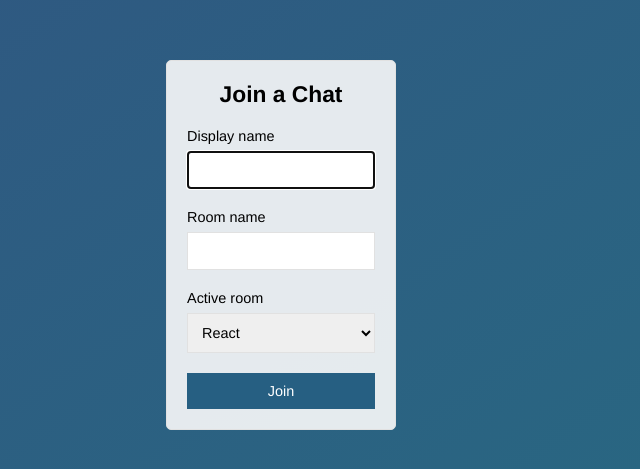
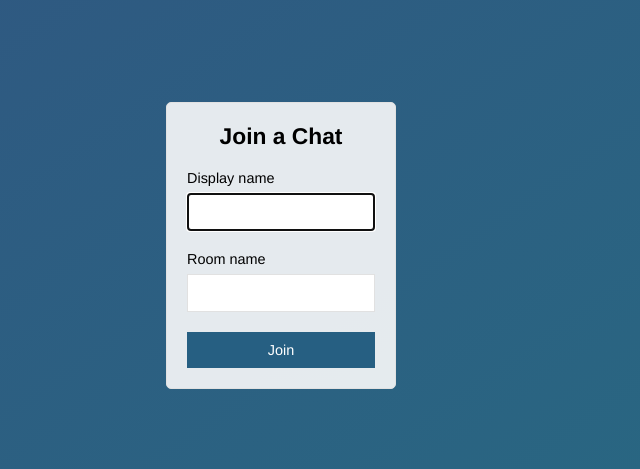
Before and after one commit to wwkkww/node-course-2-chat-app, a website: page public/index.html in a window 1280 px wide. Shown: the part 155-624 px from the top of the page, without its empty margins (359-999 px from the left). Drawn offline with Linux system fonts and the light colour scheme.

Commit message:
remove incomplete select room

```diff
--- a/public/index.html
+++ b/public/index.html
@@ -22,14 +22,6 @@
       <input type="text" name="room" autocomplete="off" />
     </div>
     <div class="form-field">
-      <label>Active room</label>
-      <select id="select-room">
-        <option value="react">React</option>
-        <option value="js">JS</option>
-        <option value="node">Node</option>
-      </select>
-    </div>
-    <div class="form-field">
       <button>Join</button>
     </div>
   </form>
```
